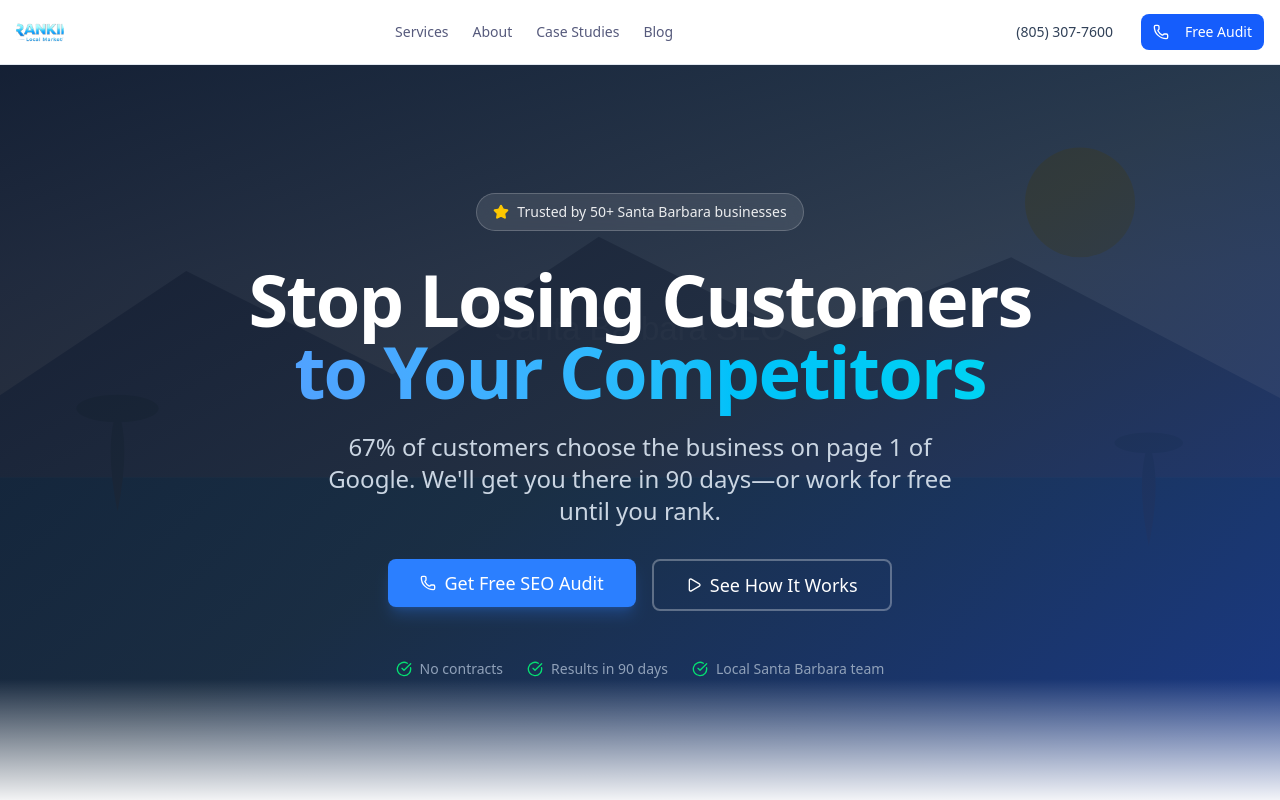
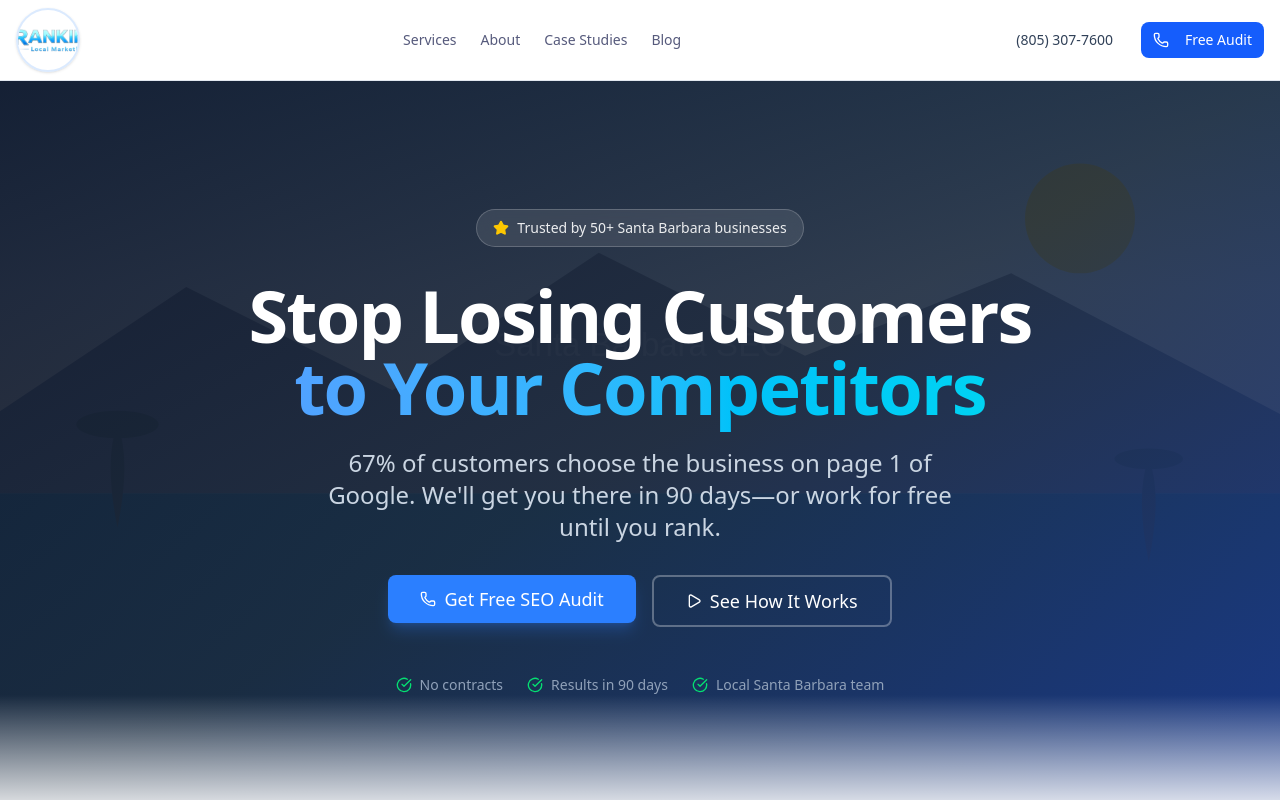
Before and after one commit to carpefukendiem/rankingsb-web, a Next.js app in the folder projects/rankingsb/web/my-app/: page / in a window 1280 px wide. Shown: the top 800 px of the page. Built offline with nearby package versions, Linux system fonts and the light colour scheme.

Commit message:
Fix: Bigger logo (64px), proper circular shape, taller header
- Header logo: 48px → 64px (h-16 w-16)
- Added aspect-ratio: 1/1 to enforce circle
- Added border and shadow for visibility
- Header height: 64px → 80px (h-16 → h-20)
- Footer logo matches header size
- Better alt text for SEO

```diff
--- a/projects/rankingsb/web/my-app/components/layout/Footer.tsx
+++ b/projects/rankingsb/web/my-app/components/layout/Footer.tsx
@@ -8,7 +8,12 @@ export function Footer() {
           {/* Brand */}
           <div className="md:col-span-2">
             <div className="flex items-center mb-4">
-              <img src="/logo.webp" alt="Rankingsb" className="h-12 w-12 rounded-full object-cover" />
+              <img
+                src="/logo.webp"
+                alt="Rankingsb Local SEO Agency"
+                className="h-16 w-16 rounded-full object-cover border-2 border-blue-100 shadow-sm"
+                style={{ aspectRatio: '1/1' }}
+              />
             </div>
             <p className="text-muted-foreground mb-4">
               Santa Barbara's premier SEO and digital marketing agency.
--- a/projects/rankingsb/web/my-app/components/layout/Header.tsx
+++ b/projects/rankingsb/web/my-app/components/layout/Header.tsx
@@ -11,10 +11,15 @@ export function Header() {
   return (
     <header className="sticky top-0 z-50 w-full border-b bg-background/95 backdrop-blur supports-[backdrop-filter]:bg-background/60">
       <div className="container mx-auto px-4">
-        <div className="flex h-16 items-center justify-between">
-          {/* Logo */}
+        <div className="flex h-20 items-center justify-between">
+          {/* Logo - Bigger and properly circular */}
           <Link href="/" className="flex items-center">
-            <img src="/logo.webp" alt="Rankingsb" className="h-12 w-12 rounded-full object-cover" />
+            <img
+              src="/logo.webp"
+              alt="Rankingsb Local SEO Agency"
+              className="h-16 w-16 rounded-full object-cover border-2 border-blue-100 shadow-sm"
+              style={{ aspectRatio: '1/1' }}
+            />
           </Link>
 
           {/* Desktop Navigation */}
```
